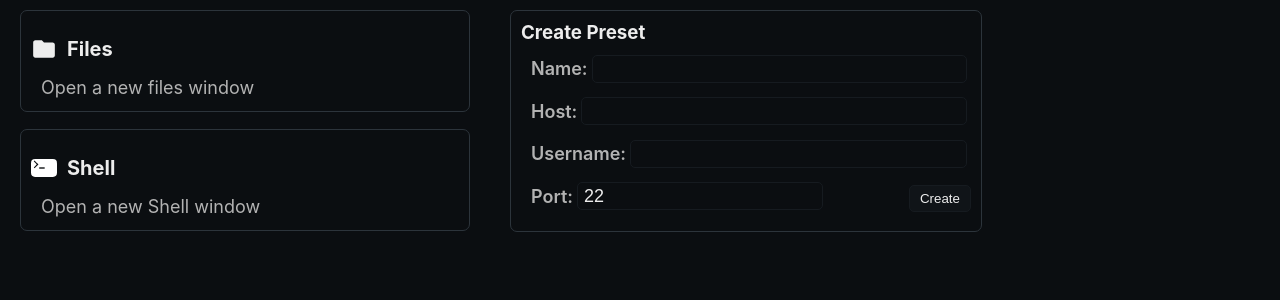
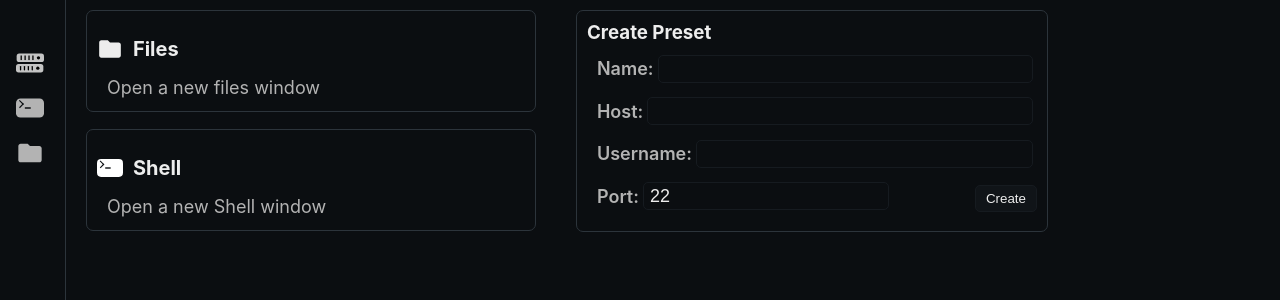
Before and after one commit to MatsDK/SSH_Files, a Next.js app: page / in a window 1280 px wide. Shown: the top 300 px of the page. Built offline with nearby package versions, Linux system fonts and the light colour scheme.

Commit message:
layout sidebar

```diff
--- a/src/components/Container.tsx
+++ b/src/components/Container.tsx
@@ -77,7 +77,11 @@ const Container = (props: ContainerProps) => {
         dropdown={{ dropDownState, setDropDownState }}
       >
         {tabs.map((tab: TabType, i: number) => (
-          <div className="Page" style={{ width: "50vw" }} key={i}>
+          <div
+            className="Page"
+            // style={{ width: "calc((100vw - 65px)/2)" }}
+            key={i}
+          >
             <TabPage isSelected={selected === i}>
               {tab.location === "local" ? (
                 <DataContainer
--- a/src/components/Layout.tsx
+++ b/src/components/Layout.tsx
@@ -1,6 +1,7 @@
 import { useContext, useEffect } from "react";
 import { AlertProvider } from "src/context/alert";
 import { ClosePopupIcon } from "./icons";
+import Sidebar from "./Sidebar";
 
 interface LayoutProps {
   children: JSX.Element;
@@ -23,7 +24,16 @@ const Layout = (props: LayoutProps): JSX.Element => {
   }, [alert]);
 
   return (
-    <div style={{ height: "100vh", display: "flex", flexDirection: "column" }}>
+    <div style={{ height: "100vh", display: "flex" }}>
+      <Sidebar />
+      <div
+        style={{
+          height: "100vh",
+          display: "flex",
+          flexDirection: "column",
+          width: "calc(100vw - 65px)",
+        }}
+      >
         {alert.show && (
           <div className={"alertPopup"}>
             <div>
@@ -38,6 +48,7 @@ const Layout = (props: LayoutProps): JSX.Element => {
         {props.children}
         <div className="BottomBar"></div>
       </div>
+    </div>
   );
 };
 
--- /dev/null
+++ b/src/components/Sidebar.tsx
@@ -0,0 +1,40 @@
+import { Folder } from "@material-ui/icons";
+import Link from "next/link";
+import styles from "../css/index.module.css";
+import { DevicesIcon, ShellIcon } from "./icons";
+
+const Sidebar = () => {
+  return (
+    <div className={styles.Sidebar}>
+      <div className={styles.SidebarTop} />
+      <Link href={"/"}>
+        <button>
+          <div className={styles.SidebarButtonInner}>
+            <DevicesIcon />
+          </div>
+          <span>Devices</span>
+        </button>
+      </Link>
+      <Link href={"/shell"}>
+        <button>
+          <div>
+            <div className={styles.SidebarButtonInner}>
+              <ShellIcon />
+            </div>
+          </div>
+          <span>Shell</span>
+        </button>
+      </Link>
+      <Link href={"/files"}>
+        <button>
+          <div className={styles.SidebarButtonInner}>
+            <Folder />
+          </div>
+          <span>SFTP</span>
+        </button>
+      </Link>
+    </div>
+  );
+};
+
+export default Sidebar;
--- a/src/components/TabContainer.tsx
+++ b/src/components/TabContainer.tsx
@@ -22,7 +22,7 @@ const TabContainer = (props: TabContainerProps) => {
   return (
     <div
       style={{
-        width: "50vw",
+        width: "calc((100vw - 65px) / 2)",
         display: "flex",
         flexDirection: "column",
       }}
--- a/src/components/icons.tsx
+++ b/src/components/icons.tsx
@@ -94,3 +94,28 @@ export const EditIcon = () => {
     </svg>
   );
 };
+
+export const DevicesIcon: React.FC<Props> = ({ color = "#c4c4c4" }) => {
+  return (
+    <svg
+      width="43"
+      height="29"
+      viewBox="0 0 43 29"
+      fill="none"
+      xmlns="http://www.w3.org/2000/svg"
+    >
+      <rect y="16" width="42" height="13" rx="4" fill={color} />
+      <circle cx="33.5" cy="22.5" r="2.5" fill="black" />
+      <rect x="6" y="19" width="2" height="7" rx="1" fill="black" />
+      <rect x="18" y="19" width="2" height="7" rx="1" fill="black" />
+      <rect x="24" y="19" width="2" height="7" rx="1" fill="black" />
+      <rect x="12" y="19" width="2" height="7" rx="1" fill="black" />
+      <rect x="1" width="42" height="13" rx="4" fill={color} />
+      <circle cx="34.5" cy="6.5" r="2.5" fill="black" />
+      <rect x="7" y="3" width="2" height="7" fill="black" />
+      <rect x="19" y="3" width="2" height="7" fill="black" />
+      <rect x="25" y="3" width="2" height="7" fill="black" />
+      <rect x="13" y="3" width="2" height="7" fill="black" />
+    </svg>
+  );
+};
--- a/src/css/global.css
+++ b/src/css/global.css
@@ -110,7 +110,7 @@ body,
   position: absolute;
   top: 35px;
   padding-top: 10px;
-  width: 50vw;
+  width: calc((100vw - 65px) / 2);
 }
 .PageWrapper .ActivePage .Page {
   height: 100% !important;
@@ -125,7 +125,7 @@ body,
   outline: none;
   display: flex;
   height: 35px;
-  width: 50vw;
+  width: calc((100vw - 65px) / 2);
   overflow-y: visible;
   overflow-x: scroll;
   position: relative;
@@ -173,6 +173,7 @@ body,
 .ContainersMiddle {
   width: 5px;
   margin: 0;
+  z-index: 200;
   background-color: var(--secondaryBGLight);
 }
 
@@ -192,7 +193,8 @@ body,
   position: absolute;
   bottom: 0;
   z-index: 1000;
-  width: 100%;
+  width: 100vw;
+  left: 0;
   height: 20px;
   background-color: var(--secondaryBGLight);
   box-shadow: 0 -2px 10px rgba(0, 0, 0, 0.377);
--- a/src/css/index.module.css
+++ b/src/css/index.module.css
@@ -127,7 +127,6 @@
   margin-left: 10px;
   background-color: var(--primaryBG);
   border: 1px solid var(--secondaryBG);
-  /* border: 0; */
   border-radius: 5px;
   color: var(--mainTextColor);
   padding: 4px 6px;
@@ -201,3 +200,71 @@ p.presetHeader {
   width: 16px;
   height: 16px;
 }
+
+.Sidebar {
+  width: 65px;
+  height: 100vh;
+  background-color: transparent;
+  border-right: 1px solid var(--lightTextColor);
+  display: flex;
+  flex-direction: column;
+  align-items: center;
+}
+
+.SidebarTop {
+  height: 40px;
+}
+
+.Sidebar button {
+  outline: none;
+  width: 56px;
+  background-color: transparent;
+  border: 0;
+  cursor: pointer;
+  height: 45px;
+  display: flex;
+  align-items: center;
+  position: relative;
+}
+
+.Sidebar button span {
+  position: absolute;
+  color: white;
+  margin-left: 85px;
+  z-index: 4000;
+  padding: 3px 8px;
+  font-size: 17px;
+  background-color: black;
+  box-shadow: 0px 0px 30px 7px rgb(0, 0, 0);
+  transition: 0.2s ease;
+  opacity: 0;
+  pointer-events: none;
+}
+
+.Sidebar button:hover div {
+  background-color: var(--secondaryBG);
+}
+.Sidebar button:hover span {
+  margin-left: 55px;
+  opacity: 1;
+}
+
+.Sidebar button div {
+  width: 40px;
+  height: 40px;
+  transition: 0.2s ease;
+  border-radius: 5px;
+}
+
+.SidebarButtonInner {
+  display: grid;
+  width: 100%;
+  height: 100%;
+  place-items: center;
+}
+
+.SidebarButtonInner svg {
+  width: 70%;
+  height: 70%;
+  fill: var(--secondaryTextColor) !important;
+}
```
Also changed, not shown: src/components/Terminal.tsx (+9 -3 lines). Lines whose indentation alone changed are shown as unchanged.
